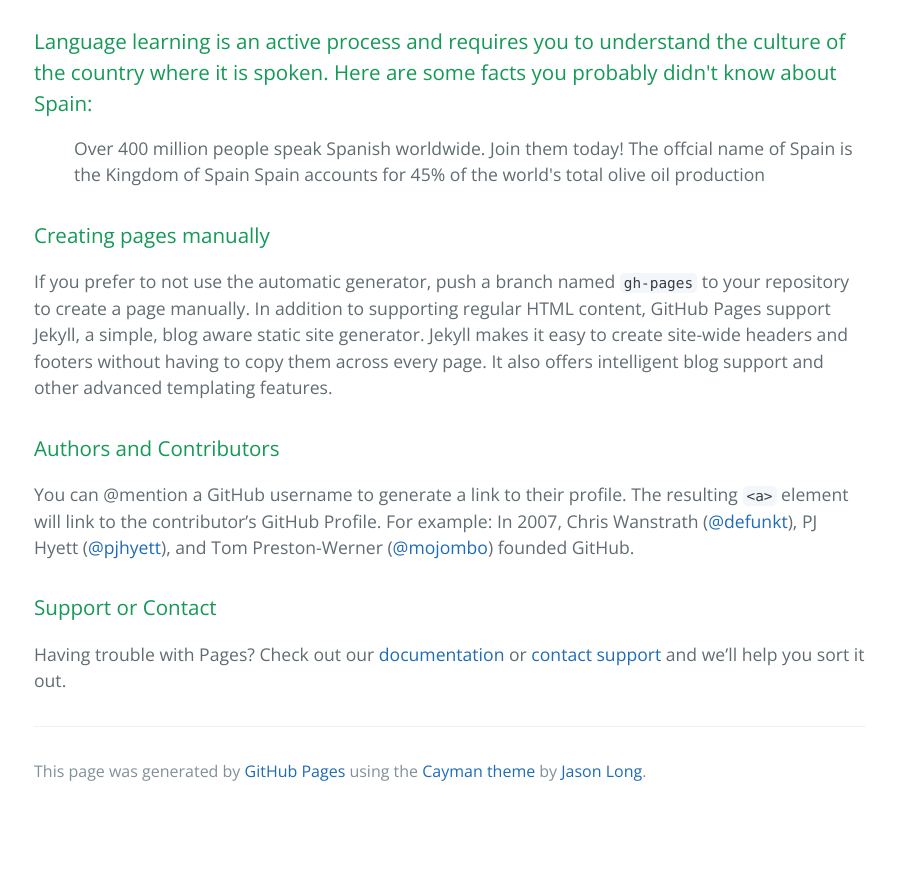
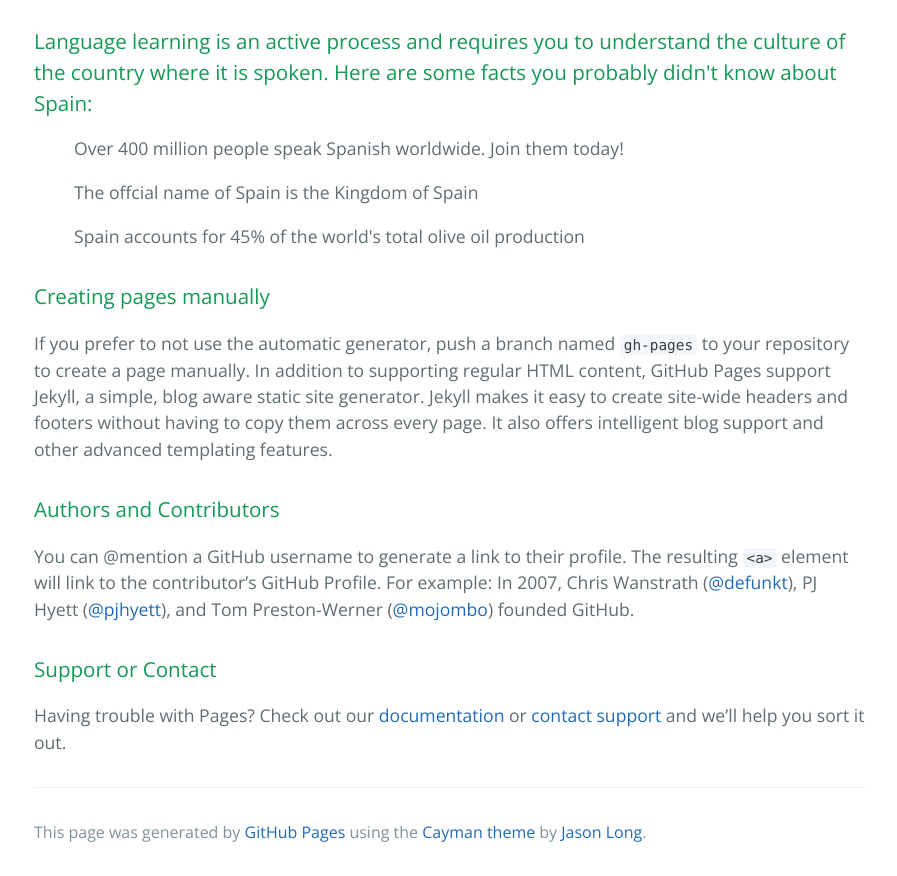
Before and after one commit to amgorecka19/amgorecka19, a plain HTML site: page index.html in a window 1280 px wide. Shown: the part 880-1756 px from the top of the page, without its empty margins (190-1087 px from the left). Before the commit the page ends 1695 px from the top, so only its background shows below. Drawn offline with nearby package versions, Linux system fonts and the light colour scheme.

Commit message:
Update index.html

```diff
--- a/index.html
+++ b/index.html
@@ -13,6 +13,7 @@
     <section class="page-header">
       <h1 class="project-name"> iHablamos! </h1>
       <h2 class="project-tagline"> Making learning Spanish fun!</h2>
+
     </section>
 
     <section class="main-content">
@@ -29,10 +30,9 @@
 
  <ul>
   Over 400 million people speak Spanish worldwide. Join them today!
-  The offcial name of Spain is the Kingdom of Spain
-  Spain accounts for 45% of the world's total olive oil production
-
      </ul>
+     <ul>The offcial name of Spain is the Kingdom of Spain </ul>
+  <ul>Spain accounts for 45% of the world's total olive oil production </ul>
 
 
 <h3>
```
